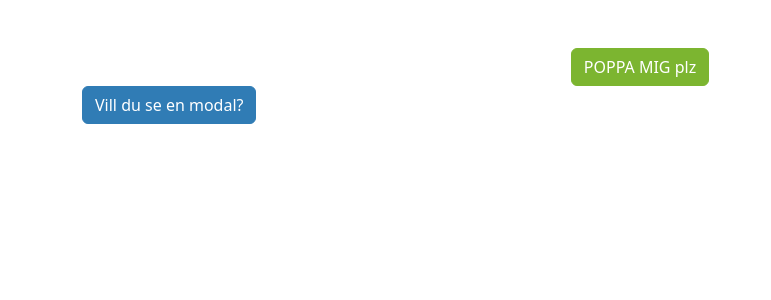
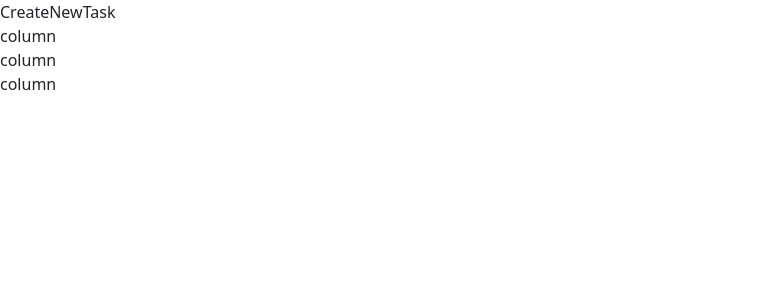
Before and after one commit to Kiwiih/Aurora-Agile, a React (Vite) app: page / in a window 1280 px wide. Shown: the top 300 px of the page, without its empty margins (0-771 px from the left). Built offline with nearby package versions, Linux system fonts and the light colour scheme.

Commit message:
started constructing the board

```diff
--- a/src/App.jsx
+++ b/src/App.jsx
@@ -1,142 +1,10 @@
-import Modal from 'react-bootstrap/Modal';
-import { useState, useRef } from 'react';
-import Button from 'react-bootstrap/Button';
-import Overlay from 'react-bootstrap/Overlay';
-import Popover from 'react-bootstrap/Popover';
+import Board from './components/Board';
 
 function App() {
-  /************************************** */
-
-  // EXAMPLE CODE w BOOTSTRAP:
-  // Allt här är bara copy paste från dokumentationen.
-
-  /************************************** */
-
-  // Modal variables from Bootstrap:
-  const [showModal, setShowModal] = useState(false);
-  const handleCloseModal = () => setShowModal(false);
-  const handleShowModal = () => setShowModal(true);
-
-  // pop Over functionality from Bootstrap
-  const [showPop, setShowPop] = useState(false);
-  const [targetPop, setTargetPop] = useState(null);
-  const ref = useRef(null);
-
-  const handleClickPop = (event) => {
-    setShowPop(!showPop);
-    setTargetPop(event.target);
-  };
-
   return (
     <>
-      {/* // EXAMPLE CODE w BOOTSTRAP: */}
-
-      <div className='container'>
-        {/* POPOVER */}
-        <>
-          <br />
-          <br />
-          <div
-            className='text-center'
-            ref={ref}
-          >
-            <Button
-              className='btn btn-aurora-accent'
-              onClick={handleClickPop}
-            >
-              POPPA MIG plz
-            </Button>
-
-            <Overlay
-              show={showPop}
-              target={targetPop}
-              placement='bottom'
-              container={ref}
-              containerPadding={20}
-            >
-              <Popover
-                id='popover-contained'
-                className='shadow'
-              >
-                <Popover.Body>
-                  <h2 className='h5'>Add task:...</h2>
-                  <p>
-                    {' '}
-                    Vill du lägga till en uppgif? Jatack det vore bra om det
-                    fanns en inputruta här å att jag kunde det, vänligen
-                  </p>
-                  <input
-                    type='text'
-                    className='w-100'
-                  />
-                  <div className='text-end mt-3'>
-                    <button
-                      className='btn btn-aurora-secondary'
-                      onClick={() => {
-                        setShowPop(false);
-                      }}
-                    >
-                      cancel
-                    </button>
-                    <button
-                      className='btn btn-aurora-primary ps-4 pe-4 ms-2'
-                      onClick={() => {
-                        setShowPop(false);
-                      }}
-                    >
-                      <strong>Add</strong>
-                    </button>
-                  </div>
-                </Popover.Body>
-              </Popover>
-            </Overlay>
-          </div>
-        </>
-        {/* modal: */}
-        <>
-          <button
-            className='btn btn-aurora-primary'
-            onClick={handleShowModal}
-          >
-            Vill du se en modal?
-          </button>
-
-          <Modal
-            show={showModal}
-            onHide={handleCloseModal}
-            backdrop='static'
-            keyboard={false}
-          >
-            <Modal.Header
-              className='bg-aurora-light'
-              closeButton
-            >
-              <div>
-                <Modal.Title>Modal title</Modal.Title>
-              </div>
-            </Modal.Header>
-            <Modal.Body>
-              I will not close if you click outside me. Do not even try to press
-              escape key.
-            </Modal.Body>
-            <Modal.Footer>
-              <button
-                className='btn btn-aurora-secondary'
-                onClick={handleCloseModal}
-              >
-                Stäng
-              </button>
-              <button className='btn btn-aurora-primary'>Understood</button>
-            </Modal.Footer>
-          </Modal>
-        </>
-        <br />
-        <br /> <br />
-        <br />
-        <br />
-        <br /> <br />
-        <br />
-      </div>
+      {' '}
+      <Board />{' '}
     </>
   );
 }
--- a/src/components/Board.jsx
+++ b/src/components/Board.jsx
@@ -1,7 +1,40 @@
-import React from 'react';
+import { useState } from 'react';
+import { useSelector } from 'react-redux';
+import { columnSlice } from '../features/column/columnSlice';
+
+//Components
+// import Header from './Header';
+import Column from './Column';
+import CreateNewTask from './CreateNewTask';
 
 const Board = () => {
-  return <div>Board</div>;
+  const [user, setUser] = useState([
+    'all',
+    'Moa',
+    'Alicia',
+    'Emil',
+    'Paulina',
+    'Viktor',
+    'Jerry',
+  ]);
+
+  const columns = useSelector((state) => state[columnSlice.name].columns);
+  console.log(columns);
+  return (
+    <>
+      {/* <Header
+        user={user}
+        setUser={setUser}
+      /> */}
+      <CreateNewTask />
+      {columns.map((column) => (
+        <Column
+          columnId={column.id}
+          user={user}
+        />
+      ))}
+    </>
+  );
 };
 
 export default Board;
--- a/src/features/column/columnSlice.js
+++ b/src/features/column/columnSlice.js
@@ -4,8 +4,16 @@ const initialState = {
   columns: [
     {
       id: 1,
-      title: '',
+      title: 'Todo',
       // workspaces: [{}], //* Olika vyer
+    },
+    {
+      id: 2,
+      title: 'Doing',
+    },
+    {
+      id: 3,
+      title: 'Done',
     },
   ],
 };
--- a/src/store/store.js
+++ b/src/store/store.js
@@ -1,6 +1,12 @@
 import { configureStore } from '@reduxjs/toolkit';
 import taskSlice from '../features/task/taskSlice';
+import columnSlice from '../features/column/columnSlice';
+import userSlice from '../features/column/columnSlice';
 
 export const store = configureStore({
-  reducer: taskSlice,
+  reducer: {
+    task: taskSlice,
+    column: columnSlice,
+    user: userSlice,
+  },
 });
```
